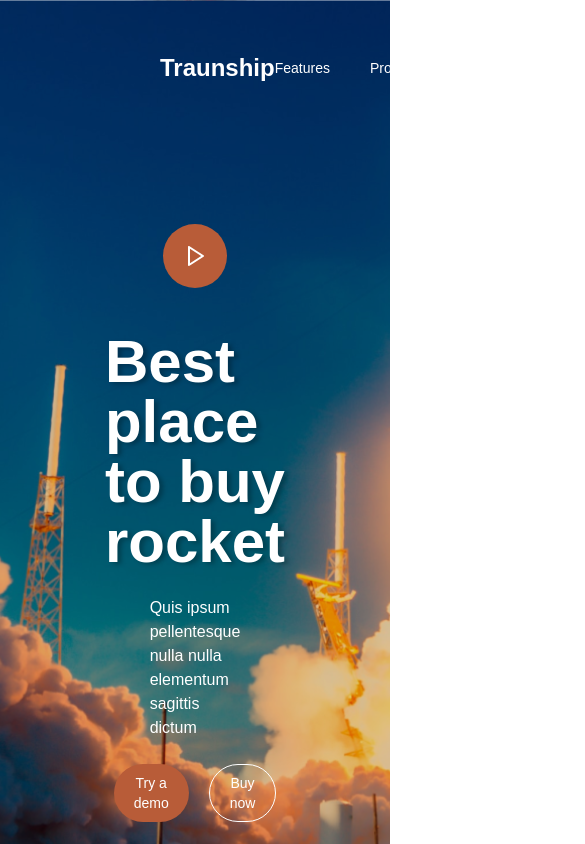
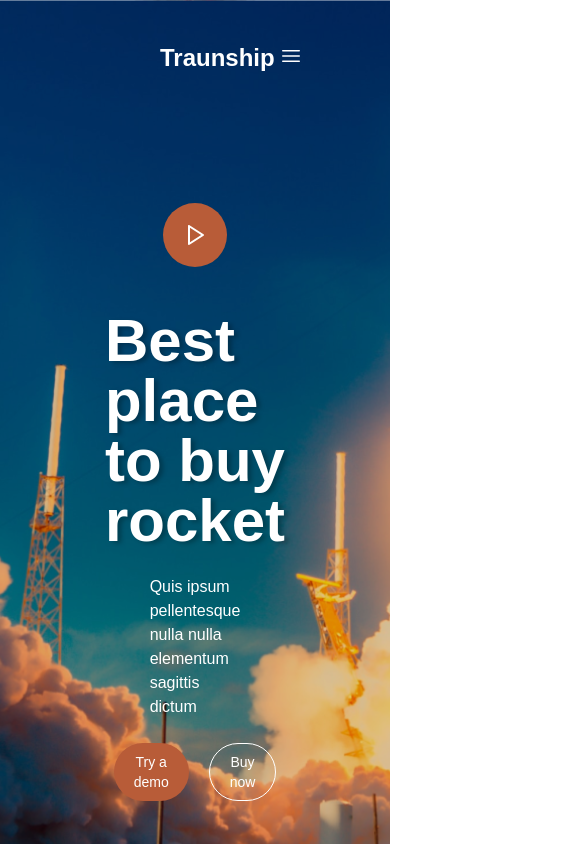
Before and after one commit to MarcosAntonio15243/Traunship-Landing-Page, a Next.js app: page / in a window 390 px wide. Shown: the top 844 px of the page, 585 px wide, since content can reach past the window. Built offline with nearby package versions, Linux system fonts and the light colour scheme.

Commit message:
fix: Tornando header responsivo

```diff
--- /dev/null
+++ b/src/components/button/HeaderButton.tsx
@@ -0,0 +1,36 @@
+"use client";
+
+import { useState } from "react";
+import NavBar from "../layout/NavBar";
+import ActionButton from "./ActionButton";
+
+export default function HeaderButton() {
+  const [display, setDisplay] = useState("hidden");
+
+  return (
+    <>
+      <button className="cursor-pointer p-1 rounded-full hover:bg-gray-500" onClick={() => setDisplay(d => d.includes("hidden") ? "flex" : "hidden")}>
+        <svg
+          xmlns="http://www.w3.org/2000/svg"
+          fill="none"
+          viewBox="0 0 24 24"
+          strokeWidth={1.5}
+          stroke="currentColor"
+          className="size-6 md:hidden"
+        >
+          <path
+            strokeLinecap="round"
+            strokeLinejoin="round"
+            d="M3.75 6.75h16.5M3.75 12h16.5m-16.5 5.25h16.5"
+          />
+        </svg>
+      </button>
+      <div className={`absolute ${display} flex-col z-10 right-3 bg-[var(--biscuit)] p-5 gap-5 rounded-2xl rounded-tr-none`}>
+        <NavBar styles="flex-col text-[var(--brown)] gap-5 items-center" />
+        <ActionButton styles="flex-row md:block text-nowrap">
+          Try a demo
+        </ActionButton>
+      </div>
+    </>
+  );
+}
--- a/src/components/layout/Header.tsx
+++ b/src/components/layout/Header.tsx
@@ -1,21 +1,18 @@
 import ActionButton from "../button/ActionButton";
+import HeaderButton from "../button/HeaderButton";
+import NavBar from "./NavBar";
 
 export default function Header() {
-  let navItens = ["Features", "Products", "Testemonial", "Contact"];
 
   return (
     <header className="w-full flex flex-row justify-between items-center text-[var(--white)]">
       <h1 className="font-bold cursor-pointer text-2xl">Traunship</h1>
-      <nav className={`flex flex-row gap-10 text-sm`}>
-        {
-          navItens.map((e, index) => {
-            return (
-              <a key={index} href="#" className="hover:underline">{e}</a>
-            )
-          })
-        }
-      </nav>
-      <ActionButton>Try a demo</ActionButton>
+      <NavBar styles="hidden gap-10 md:flex"/>
+      <ActionButton styles="hidden flex-row md:block">Try a demo</ActionButton>
+      <div className="md:hidden relative">
+        <HeaderButton />
+      </div>
+
     </header>
   )
 }
--- /dev/null
+++ b/src/components/layout/NavBar.tsx
@@ -0,0 +1,20 @@
+
+interface NavBarProps {
+  styles?: string;
+}
+
+export default function NavBar({ styles="", ...props }: NavBarProps) {
+  let navItens = ["Features", "Products", "Testemonial", "Contact"];
+
+  return (
+    <nav className={`flex text-sm ${styles}`} {...props}>
+      {navItens.map((e, index) => {
+        return (
+          <a key={index} href="#" className="hover:underline">
+            {e}
+          </a>
+        );
+      })}
+    </nav>
+  );
+}
```
